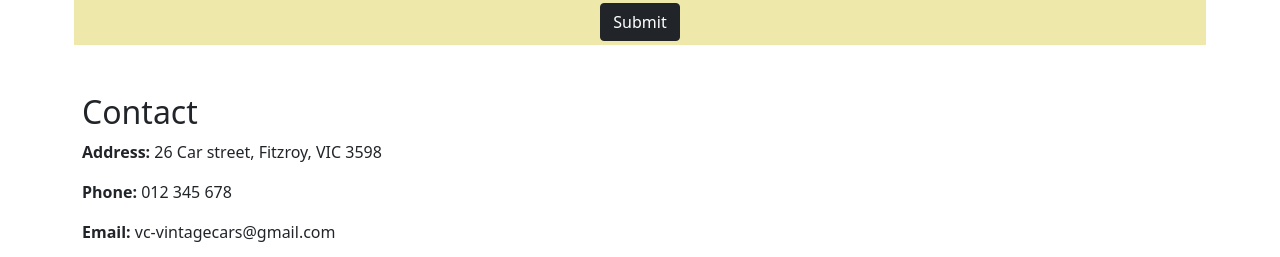
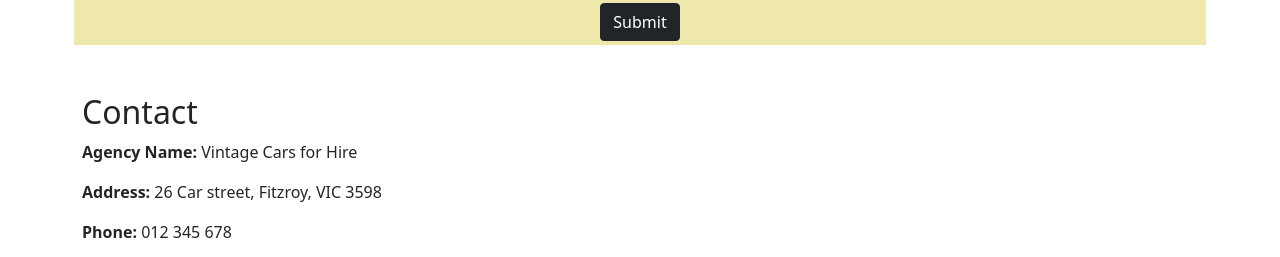
Before and after one commit to Vega-56/JWD-car-site, a plain HTML site: page index.html in a window 1280 px wide. Shown: the part 974-1231 px from the top of the page. Drawn offline with nearby package versions, Linux system fonts and the light colour scheme.

Commit message:
Add agency to contact section

```diff
--- a/index.html
+++ b/index.html
@@ -148,6 +148,7 @@
 
                 <section id="contact" class="row">
                     <h2>Contact</h2>
+                    <p><span class="fw-bold">Agency Name:</span> Vintage Cars for Hire</p>
                     <p><span class="fw-bold">Address:</span> 26 Car street, Fitzroy, VIC 3598</p>
                     <p><span class="fw-bold">Phone:</span> 012 345 678</p>
                     <p><span class="fw-bold">Email:</span> vc-vintagecars@gmail.com</p>
```
